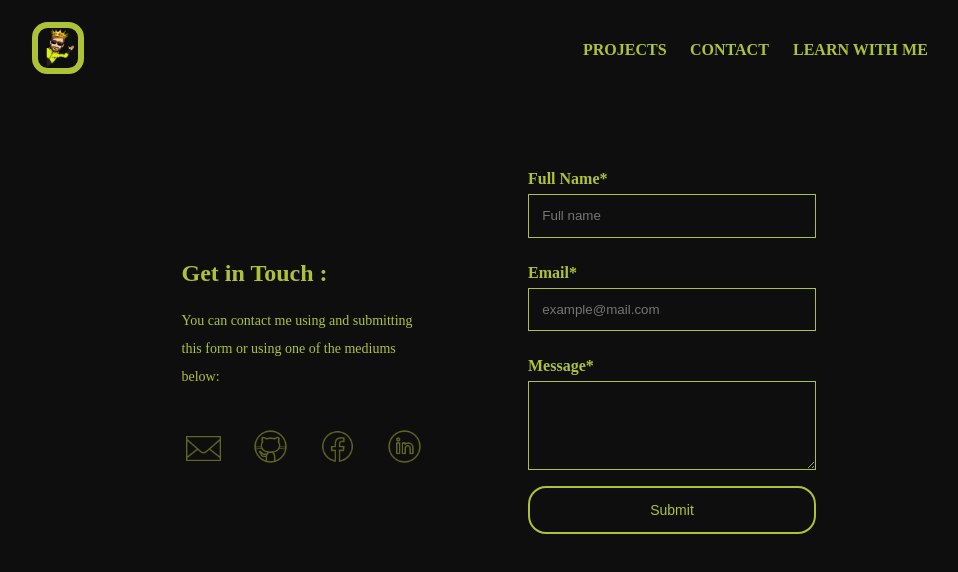
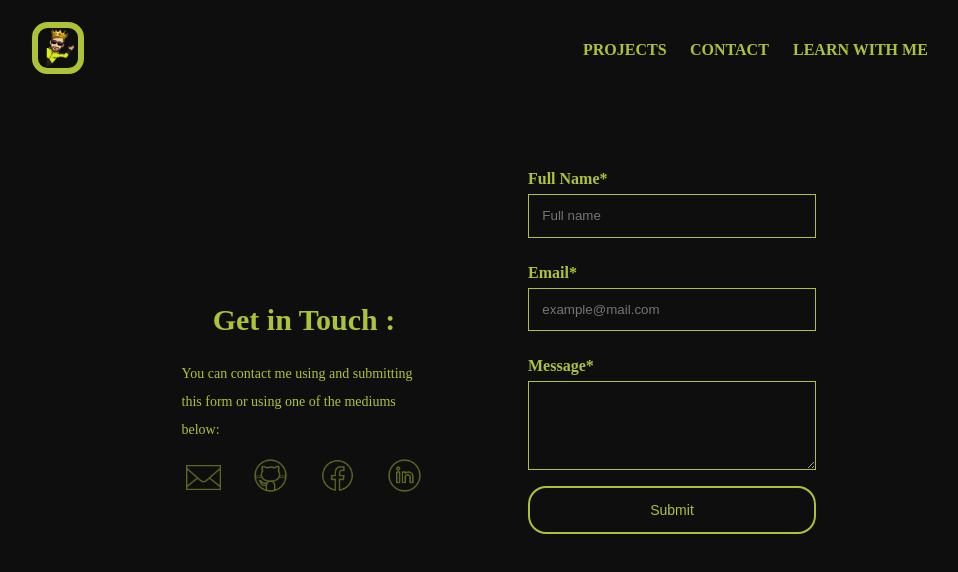
Before and after one commit to ouadjih/portfolio23, a React (Create React App) app: page /Contact in a window 1280 px wide. Shown: the top 572 px of the page, without its empty margins (160-1118 px from the left). Built offline with nearby package versions, Linux system fonts and the light colour scheme; a small style sheet from the web is missing.

Commit message:
fixed contact page height

```diff
--- a/src/components/Media.css
+++ b/src/components/Media.css
@@ -1,15 +1,22 @@
 .media{
     width: 20rem;
-    height: 50vh;
+    height: 40vh;
     display: flex;
     flex-direction: column;
     align-items: center;
+}
+.Media-title{
+    font-weight: 900;
+    font-size: 30px;
+    text-align: start;
+    text-align: center;
+    line-height: 1em;
+}
 
-    gap:1em;
-}
 .media-text{
-    font-weight: 200;
+    font-weight: 100;
     width: 35ch;
+    text-align: start;
     line-height: 2em;
 }
 .medias-contact{
@@ -20,7 +27,6 @@
     align-items: center;
     justify-content: center;
     gap: 2em;
-    padding: .5em 0;
 
 }
 
@@ -31,5 +37,5 @@
  opacity:.5;
 }
 .mediael:hover{
-        opacity:1;
+   opacity:1;
 }
--- a/src/pages/Contact.css
+++ b/src/pages/Contact.css
@@ -9,8 +9,8 @@
 
 @media screen and (width < 800px) {
     .contact {
-      margin-top: 1em;
-      width: 90vw;
+        margin: .1em 0 1em 0;
+        width: 90vw;
        flex-direction: column;
        gap: 1em;
     }
```
Also changed, not shown: src/components/Form.css (line endings or trailing spaces), 2 other files (tests, documents, lock files or other folders).
